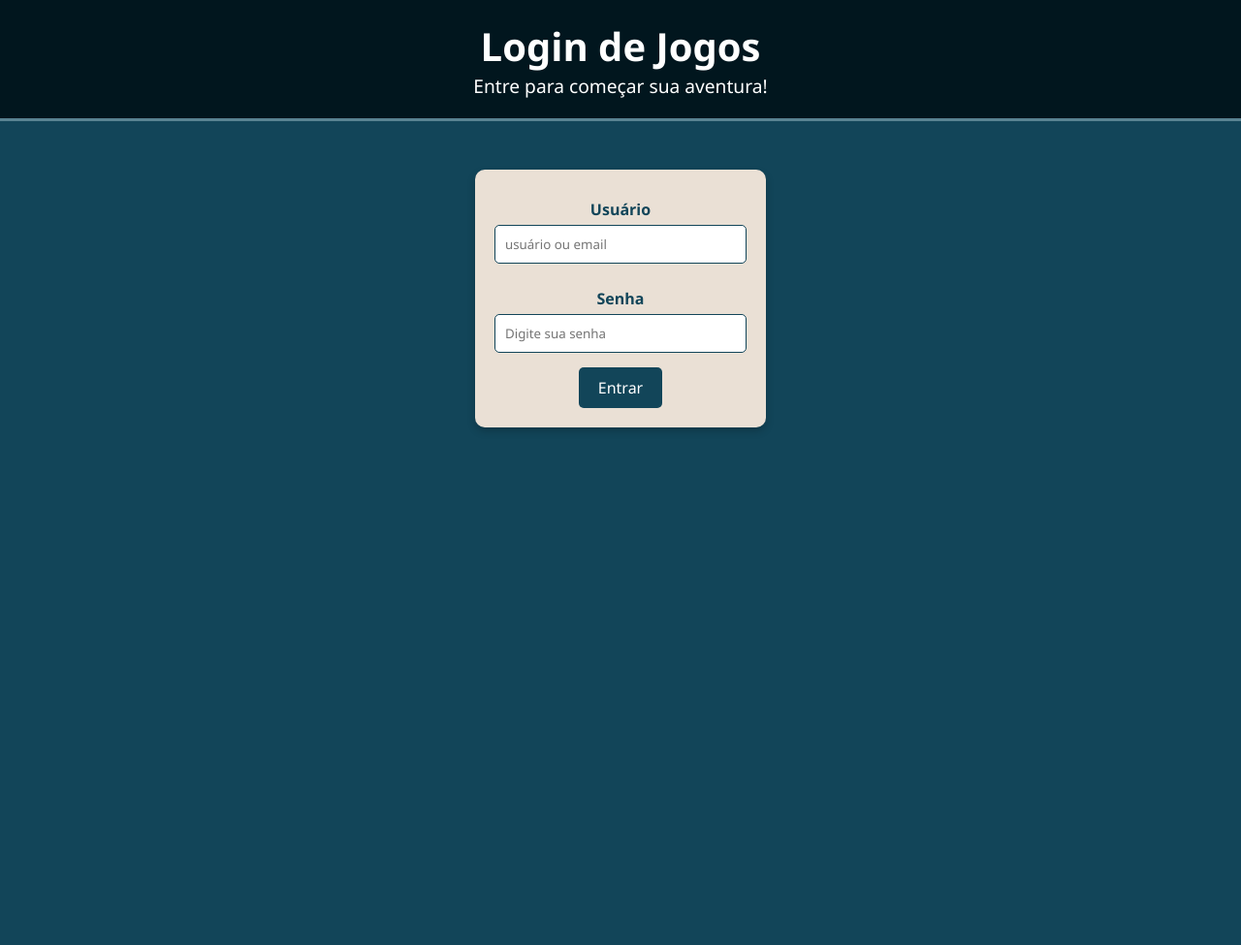
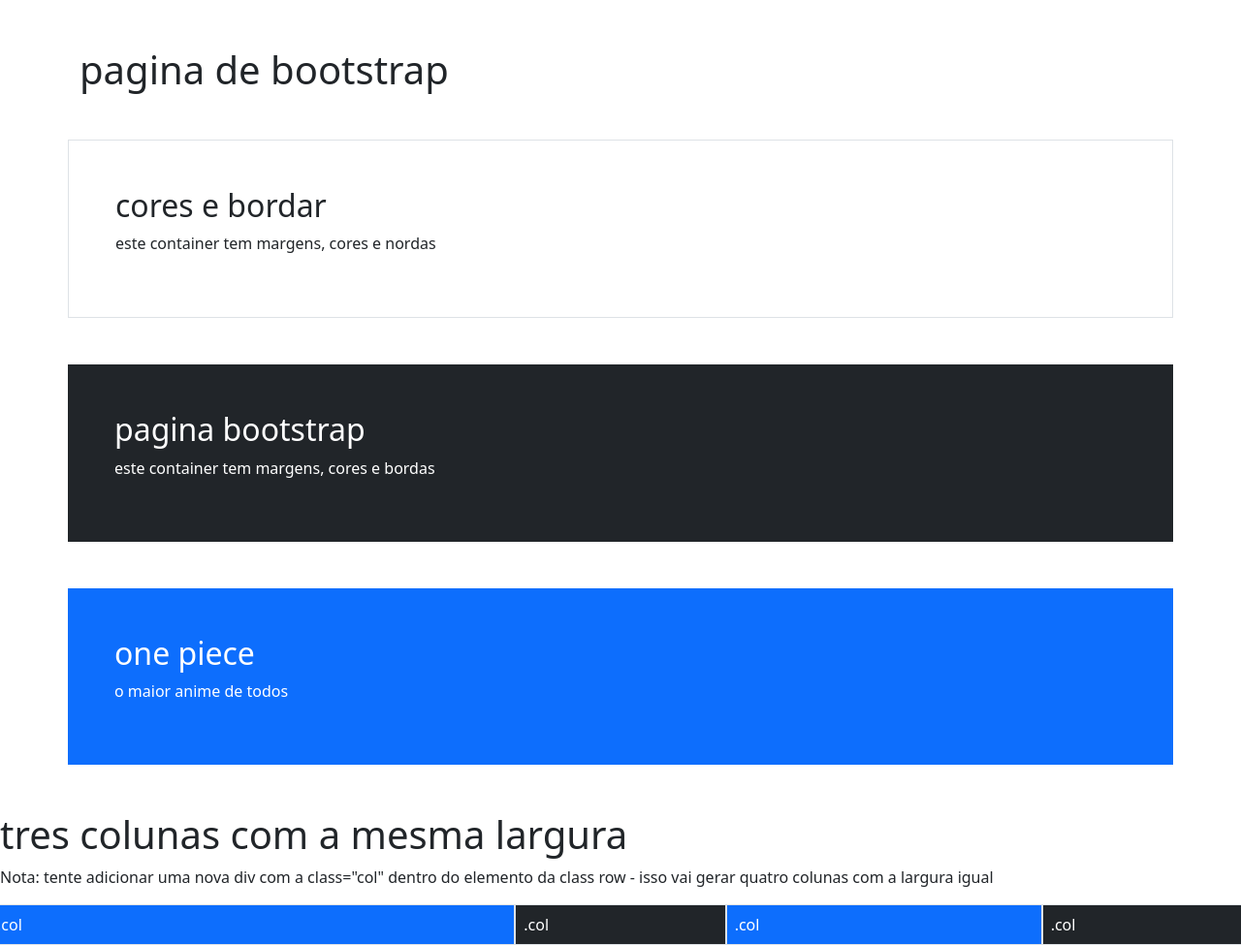
Before and after one commit to TrindadeDaniel/DesenvolvimentoWeb, a plain HTML site: page aula 5/index.html in a window 1280 px wide. Shown: the whole page at 97% size. Before the commit the page ends 800 px from the top, so only its background shows below. Drawn offline with nearby package versions, Linux system fonts and the light colour scheme; files that its build step writes are made by us from their sources.

Commit message:
aula 5- sobre bootstrap

```diff
--- a/aula 5/index.html
+++ b/aula 5/index.html
@@ -3,28 +3,37 @@
 <head>
     <meta charset="UTF-8">
     <meta name="viewport" content="width=device-width, initial-scale=1.0">
-    <title>Login de Jogos</title>
+    <title>getboostrap</title>
     <link rel="stylesheet" href="style/style.css">
-    <link rel="stylesheet" href="https://cdn.jsdelivr.net/npm/bootstrap-icons@1.13.1/font/bootstrap-icons.min.css">
+    <link href="https://cdn.jsdelivr.net/npm/bootstrap@5.3.8/dist/css/bootstrap.min.css" rel="stylesheet" integrity="sha384-sRIl4kxILFvY47J16cr9ZwB07vP4J8+LH7qKQnuqkuIAvNWLzeN8tE5YBujZqJLB" crossorigin="anonymous">
 </head>
 <body>
-    <div>
+    <div class="container pt-5">
+        <h1>pagina de bootstrap</h1>
+    </div>
+    <div class="container p-5 my-5 border">
+        <h2>cores e bordar</h2>
+        <p>este container tem margens, cores e nordas</p>
+    </div>
+    <div class="container p-5 my-5 bg-dark text-white">
+        <h2>pagina bootstrap</h2>
+        <p>este container tem margens, cores e bordas</p>
+    </div>
+    <div class="container p-5 my-5 bg-primary text-white">
+        <h2>one piece</h2>
+        <p>o maior anime de todos</p>
+    </div>
+    <div class="container-flluid mt-3">
+        <h1>tres colunas com a mesma largura</h1>
+        <p>Nota: tente adicionar uma nova div com a class="col" dentro do elemento da class row - isso vai gerar quatro colunas com a largura igual</p>
+        <div class="row">
+            <div class="col-5 p-2 bg-primary text-white border"> .col</div>
+            <div class="col-2 p-2 bg-dark text-white border"> .col</div>
+            <div class="col-3 p-2 bg-primary text-white border"> .col</div>
+            <div class="col-2 p-2 bg-dark text-white border"> .col</div>
 
+        </div>
     </div>
-    <header>
-        <h1>Login de Jogos</h1>
-        <p>Entre para começar sua aventura!</p>
-    </header>
-    <div id="formulario">
-        <form action="#" method="post">
-            <label for="username">Usuário</label>
-            <input type="text" id="username" name="username" placeholder="usuário ou email" required>
 
-            <label for="password">Senha</label>
-            <input type="password" id="password" name="password" placeholder="Digite sua senha" required>
-
-            <button type="submit">Entrar</button>
-        </form>
-    </div>
 </body>
 </html>
--- a/aula 5/style/style.css
+++ /dev/null
@@ -1,78 +0,0 @@
-* {
-    margin: 0;
-    padding: 0;
-    box-sizing: border-box;
-    font-family: 'Segoe UI', Tahoma, Geneva, Verdana, sans-serif;
-    color: white;
-}
-
-html {
-    background-color: #124559; /* Cor de fundo quente */
-}
-
-header {
-    text-align: center;
-    color: #aec3b0;
-    padding: 20px;
-    background-color: #01161e; /* Cor quente para o cabeçalho */
-    border-bottom: 3px solid #598392;
-}
-
-header h1 {
-    font-size: 2.5rem;
-}
-
-header p {
-    font-size: 1.2rem;
-}
-
-#formulario {
-    background-color: #eae0d5; /* Cor quente para o formulário */
-    width: 300px;
-    margin: 50px auto;
-    padding: 20px;
-    border-radius: 10px;
-    box-shadow: 0 4px 8px rgba(0, 0, 0, 0.2);
-    text-align: center;
-}
-
-#formulario label {
-    display: block;
-    margin: 10px 0 5px;
-    color: #124559;
-    font-weight: bold;
-}
-
-#formulario input {
-    width: 100%;
-    padding: 10px;
-    margin-bottom: 15px;
-    border: 1px solid #124559;
-    border-radius: 5px;
-}
-
-#formulario button {
-    background-color: #124559;
-    color: white;
-    padding: 10px 20px;
-    border: none;
-    border-radius: 5px;
-    cursor: pointer;
-    font-size: 1rem;
-}
-
-#formulario button:hover {
-    background-color: #1f0874;
-}
-
-#title {
-    margin-bottom: 10px; /* Adiciona espaçamento entre o título e o formulário */
-    font-weight: bold; /* Deixa o título em negrito */
-    font-size: 20px; /* Aumenta o tamanho da fonte do título */
-    text-align: left; /* Alinha o título à direita */
-}
-
-#icone {
-    text-align: left; /* Alinha o ícone à esquerda */
-    margin-bottom: 10px; /* Adiciona espaçamento entre o ícone e o formulário */
-}
```
